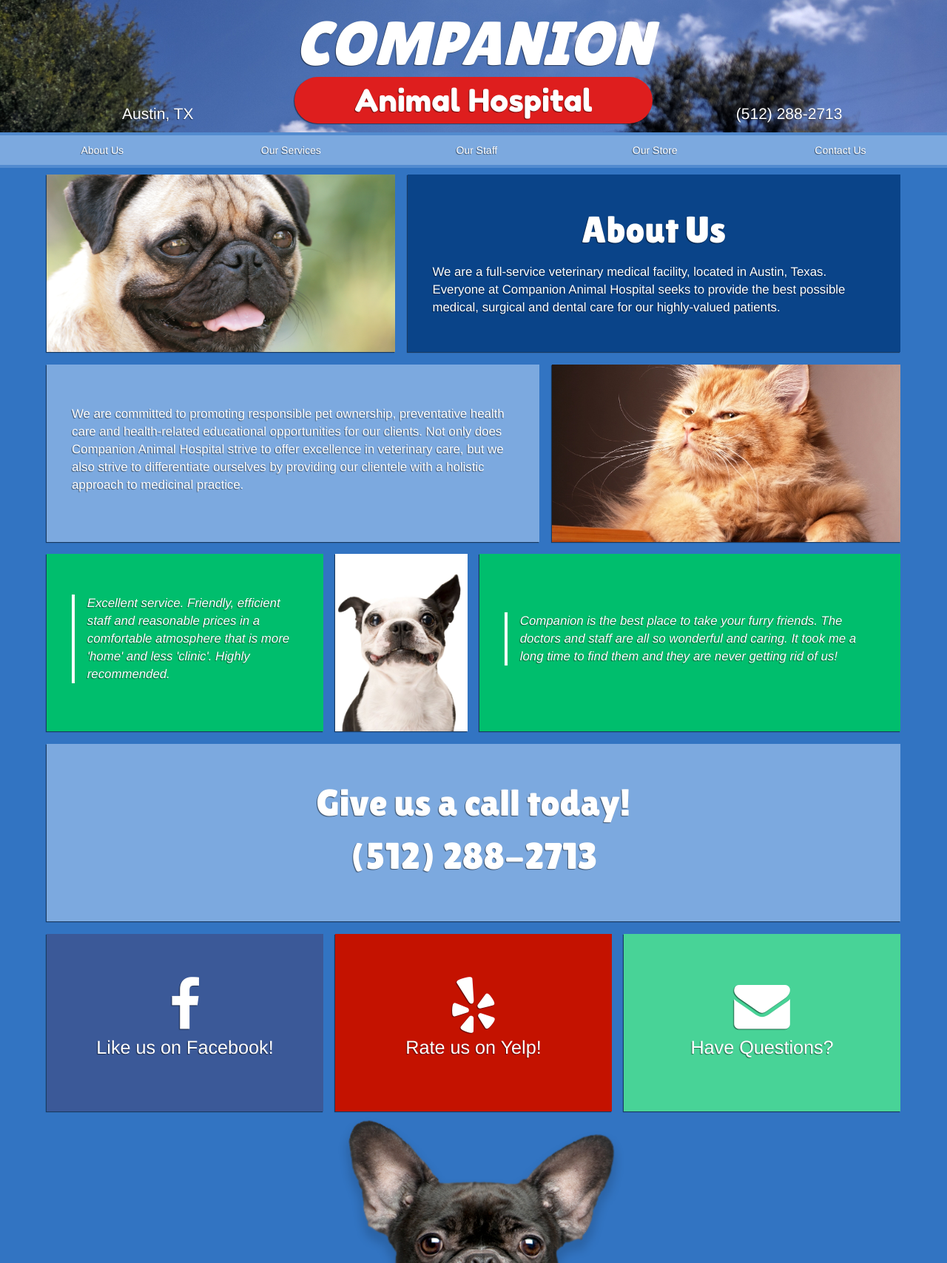
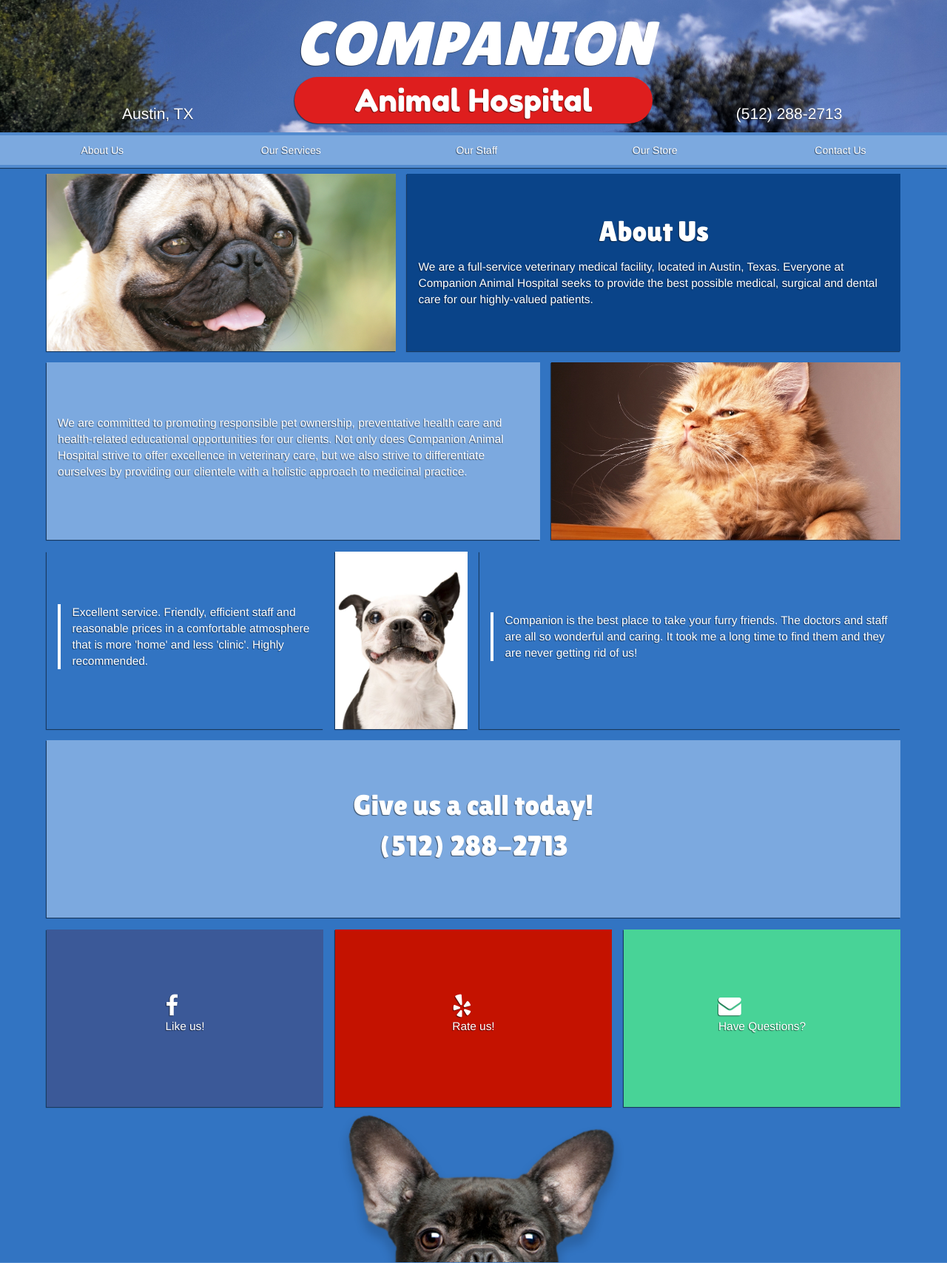
Before and after one commit to elikmiller/companionahoakhill, a Flask app: page / in a window 1280 px wide. Shown: the top 1708 px of the page at 74% size. Run offline with Flask 2, Linux system fonts and the light colour scheme; some libraries are stand-ins or nearby versions.

Commit message:
kelly revisions

```diff
--- a/static/css/about_us.css
+++ b/static/css/about_us.css
@@ -4,11 +4,11 @@
 	align-items: center;
 	justify-content: center;
 	color: white;
-	font-size: 1.2em;
+	font-size: 1.1em;
 	text-shadow: -1px 1px 1px rgba(0, 0, 0, 0.5);
 	box-shadow: -1px 1px 1px rgba(0, 0, 0, 0.5);
 	margin: 0.5em;
-	padding: 2em;
+	padding: 1em;
 	min-height: 240px;
 }
 
@@ -26,12 +26,12 @@
 
 .content-title {
 	font-family: 'Lilita One', sans-serif;
-	font-size: 3em;
+	font-size: 2.5em;
 	text-shadow: -1px 1px 1px rgba(0, 0, 0, 0.5);
 	color: white;
 }
 
-.testimony-tile p {
+.testimony p {
 	padding-left: 1em;
 	border-left: 4px solid white;
 }
@@ -39,10 +39,6 @@
 .no-pad > [class*='col-'] {
   padding-right:0;
   padding-left:0;
-}
-
-.social-media {
-	font-size: 1.5em !important;;
 }
 
 .facebook {
@@ -89,6 +85,11 @@
 @media(max-width: 767px) {
 	.tile {
 		min-height: 0px;
+		font-size: 1em;
+	}
+
+	.content-title {
+		font-size: 2em;
 	}
 
 	.picture-tile {
--- a/static/css/base.css
+++ b/static/css/base.css
@@ -12,6 +12,7 @@ body {
 	color: white;
 	text-shadow: -1px 1px 1px rgba(0, 0, 0, 0.5);
 	border-bottom: 4px solid #528BCF;
+	box-shadow: -1px 1px 1px rgba(0, 0, 0, 0.5);
 }
 
 #navbar .navbar-collapse {
--- a/templates/about_us.html
+++ b/templates/about_us.html
@@ -35,16 +35,16 @@ About Us
 
 <div class="row no-pad">
 	<div class="col-sm-4">
-		<div class="tile tile1 testimony-tile">
-			<p><em>Excellent service. Friendly, efficient staff and reasonable prices in a comfortable atmosphere that is more 'home' and less 'clinic'. Highly recommended.</em></p>
+		<div class="tile testimony">
+			<p>Excellent service. Friendly, efficient staff and reasonable prices in a comfortable atmosphere that is more 'home' and less 'clinic'. Highly recommended.</p>
 		</div>
 	</div>
 	<div class="col-sm-2">
 		<div id="picture6" class="tile picture-tile"></div>
 	</div>
 	<div class="col-sm-6">
-		<div class="tile tile1 testimony-tile">
-			<p><em>Companion is the best place to take your furry friends. The doctors and staff are all so wonderful and caring. It took me a long time to find them and they are never getting rid of us!</em></p>
+		<div class="tile testimony">
+			<p>Companion is the best place to take your furry friends. The doctors and staff are all so wonderful and caring. It took me a long time to find them and they are never getting rid of us!</p>
 		</div>
 	</div>
 </div>
@@ -60,17 +60,17 @@ About Us
 <div class="row no-pad">
 	<div class="col-xs-12 col-sm-4">
 		<div class="tile facebook">
-			<p class="text-center social-media"><i class="fa fa-facebook fa-3x" aria-hidden="true"></i><br>Like us on Facebook!</p>
+			<p><i class="fa fa-facebook fa-2x" aria-hidden="true"></i><br>Like us!</p>
 		</div>
 	</div>
 	<div class="col-xs-12 col-sm-4">
 		<div class="tile yelp">
-			<p class="text-center social-media"><i class="fa fa-yelp fa-3x" aria-hidden="true"></i><br>Rate us on Yelp!</p>
+			<p><i class="fa fa-yelp fa-2x" aria-hidden="true"></i><br>Rate us!</p>
 		</div>
 	</div>
 	<div class="col-xs-12 col-sm-4">
 		<div class="tile email">
-			<p class="text-center social-media"><i class="fa fa-envelope fa-3x" aria-hidden="true"></i><br>Have Questions?</p>
+			<p><i class="fa fa-envelope fa-2x" aria-hidden="true"></i><br>Have Questions?</p>
 		</div>
 	</div>
 </div>
```
